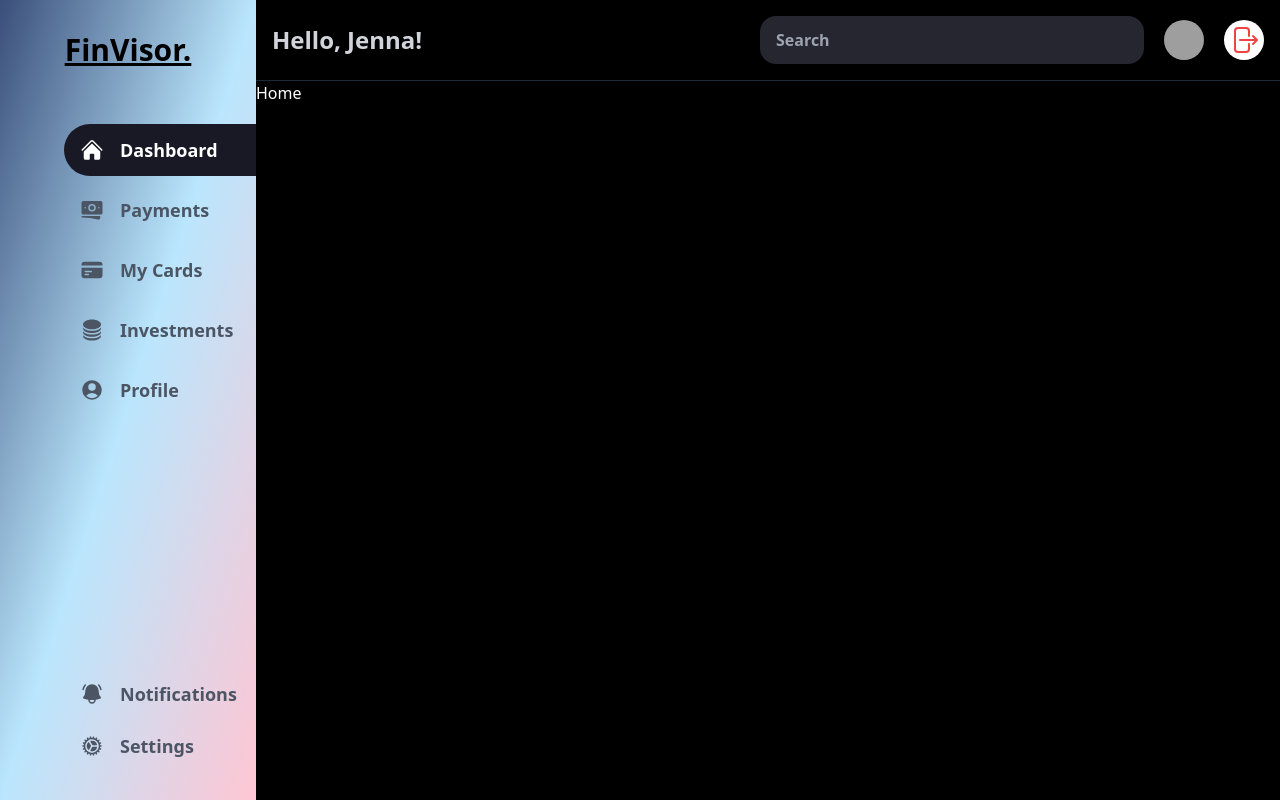
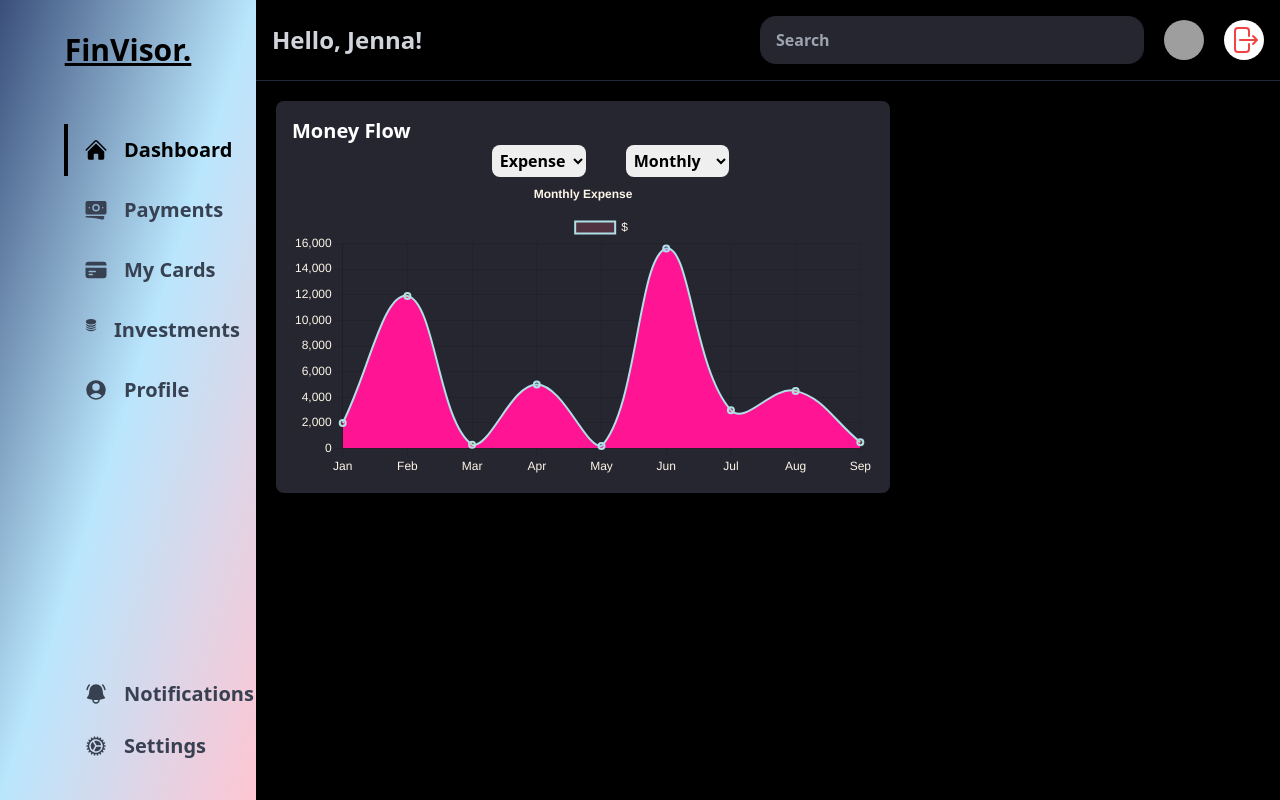
Before and after one commit to TechAtikiN/FinVisor, a Next.js app: page / in a window 1280 px wide. Built offline with nearby package versions, Linux system fonts and the light colour scheme; grey boxes are pictures that could not be loaded.

Commit message:
feat: dashboard area chart

```diff
--- a/app/layout.tsx
+++ b/app/layout.tsx
@@ -5,7 +5,7 @@ import { AppBar, SideBar } from '@/components/globals'
 import './globals.css'
 
 export const metadata = {
-  title: 'Finvisor',
+  title: 'FinVisor',
   description: 'App for managing your finances',
 }
 
--- a/app/page.tsx
+++ b/app/page.tsx
@@ -1,7 +1,25 @@
+import { AreaChart } from "@/components";
+
 export default function Home() {
   return (
-    <div>
-      <h1>Home</h1>
+    <div className='p-4 rounded-lg  bg-[#262631] w-3/5 m-5'>
+      <p className='text-xl text-left font-semibold'>Money Flow</p>
+
+      {/* filters */}
+      <div className='flex justify-end w-3/4 space-x-10 items-center'>
+        <select className='p-1 font-semibold rounded-lg hover:red-100 text-black focus:outline-none' name='filterType' id='filterType'>
+          <option value='expense'>Expense</option>
+          <option value='income'>Income</option>
+        </select>
+        <select className='p-1 font-semibold rounded-lg hover:red-100 text-black focus:outline-none' name='duration' id='duration'>
+          <option value='monthly'>Monthly</option>
+          <option value='6months'>6 Months</option>
+          <option value='yearly'>Yearly</option>
+        </select>
+      </div>
+
+      {/* chart */}
+      <AreaChart />
     </div>
   )
 }
--- a/components/NavLink.tsx
+++ b/components/NavLink.tsx
@@ -17,7 +17,7 @@ const NavLink = ({ sideBarLinks }: Props) => {
       {sideBarLinks.map((link) => {
         return (
           <Link
-            className={`flex ${pathname === link.path ? 'text-white bg-[#191825]' : 'text-gray-600'} px-4 py-3 rounded-l-full hover:text-white items-center space-x-4 text-lg font-semibold`}
+            className={`flex ${pathname === link.path ? 'text-black border-l-4 border-[#000000]' : 'border-l-4 border-transparent text-gray-700'} border-l-4 hover:border-gray-500 px-4 py-3 hover:text-black items-center space-x-4 text-xl font-semibold`}
             href={link.path}
           >
             <p className='h-6 w-6'>{link.icon}</p>
--- /dev/null
+++ b/components/dashboard/AreaChart.tsx
@@ -0,0 +1,75 @@
+'use client'
+import { CategoryScale } from 'chart.js'
+import { Line } from 'react-chartjs-2'
+import { Chart as ChartJS, registerables } from 'chart.js'
+
+interface Props {
+  areas: string[]
+}
+
+const App = () => {
+
+  const labels = ['Jan', 'Feb', 'Mar', 'Apr', 'May', 'Jun', 'Jul', 'Aug', 'Sep']
+  const count = [2000, 11900, 300, 5000, 200, 15600, 3000, 4500, 500]
+  const state = {
+    labels: labels,
+    datasets: [
+      {
+        label: '$',
+        lineTension: 0.4,
+        backgroundColor: [
+          'rgba(255, 99, 132, 0.2)',
+          'rgba(255, 159, 64, 0.2)',
+          'rgba(255, 205, 86, 0.2)',
+          'rgba(75, 192, 192, 0.2)',
+          'rgba(54, 162, 235, 0.2)',
+          'rgba(153, 102, 255, 0.2)',
+        ],
+        borderColor: 'rgb(176,224,230)',
+        borderWidth: 2,
+        data: count,
+        fill: {
+          target: 'origin',
+          above: 'rgb(255,20,147)',   // Area will be red above the origin
+          below: 'rgb(0,0,139)'    // And blue below the origin
+        }
+      }
+    ],
+    options: {
+      plugins: {
+        filler: {
+          propagate: true
+        }
+      }
+    }
+  }
+  ChartJS.register(...registerables, CategoryScale)
+  ChartJS.defaults.color = '#FDF5E6';
+  return (
+    <div className=''>
+      <Line
+        width={600}
+        height={300}
+        data={state}
+        style={{ color: '#FDF5E6' }}
+        options={{
+          responsive: true,
+          maintainAspectRatio: false,
+          plugins: {
+            title: {
+              display: true,
+              text: 'Monthly Expense',
+            },
+            legend: {
+              display: true,
+              position: 'top',
+              fullSize: false,
+            }
+          }
+        }}
+      />
+    </div>
+  )
+}
+
+export default App
--- a/components/globals/SideBar.tsx
+++ b/components/globals/SideBar.tsx
@@ -3,7 +3,6 @@ import { BanknotesIcon, BellAlertIcon, CircleStackIcon, CogIcon, CreditCardIcon,
 
 // default imports
 import NavLink from '../NavLink'
-import { useState } from 'react'
 
 const sideBarLinks = [
   {
--- a/components/index.ts
+++ b/components/index.ts
@@ -1 +1,2 @@
 export { default as NavLink } from './NavLink'
+export { default as AreaChart } from './dashboard/AreaChart'
--- a/package.json
+++ b/package.json
@@ -13,11 +13,13 @@
     "@types/react": "18.2.14",
     "@types/react-dom": "18.2.6",
     "autoprefixer": "10.4.14",
+    "chart.js": "^4.3.0",
     "eslint": "8.44.0",
     "eslint-config-next": "13.4.7",
     "next": "13.4.7",
     "postcss": "8.4.24",
     "react": "18.2.0",
+    "react-chartjs-2": "^5.2.0",
     "react-dom": "18.2.0",
     "tailwindcss": "3.3.2",
     "typescript": "5.1.6"
```
Also changed, not shown: 1 other file (tests, documents, lock files or other folders).
